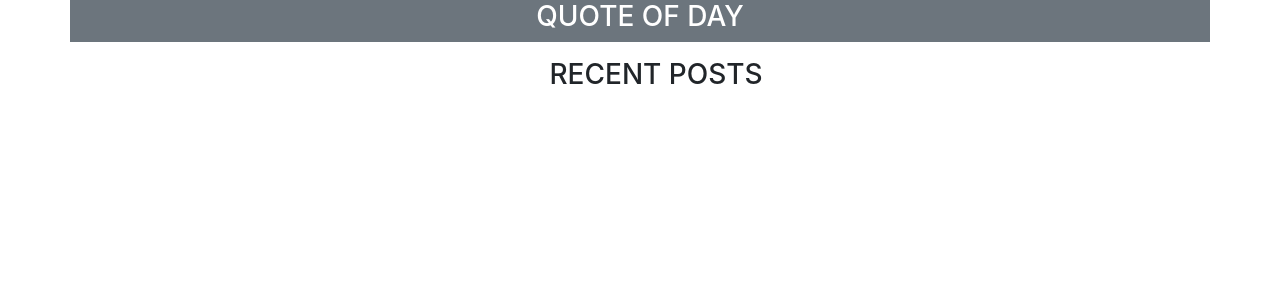
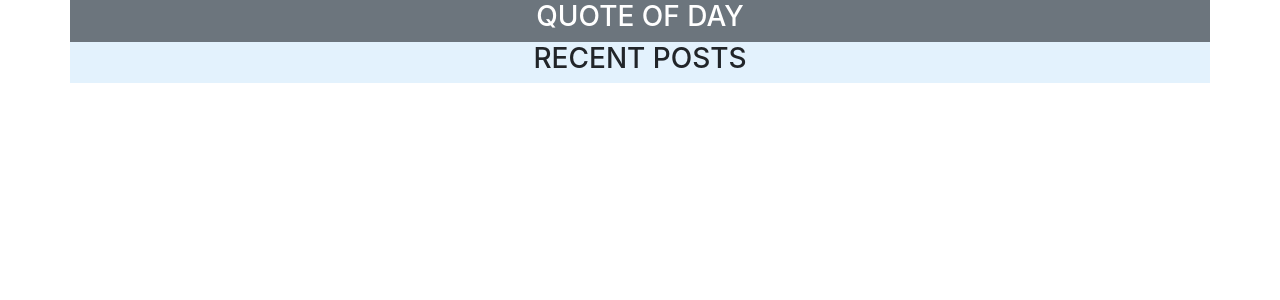
Before and after one commit to Kabu1/blogers, a Python web app: template app/templates/pitches.html in a window 1280 px wide. Shown: the part 70-370 px from the top of the page. Run offline with Jinja, Linux system fonts and the light colour scheme; the template is opened without the code that fills it, so the values that code supplies are empty; some libraries are stand-ins or nearby versions.

Commit message:
finalize ip

```diff
--- a/app/templates/pitches.html
+++ b/app/templates/pitches.html
@@ -17,7 +17,7 @@
     </div>
 </div>
 
-<div class="container-fluid mt-3 ml-3 ml-3">
+<div class="container" style="background-color: #e3f2fd;">
     <div class="row">
         <!-- RECENT POSTS -->
         <div class="col-md-2"></div>
--- a/app/templates/profile/profile.html
+++ b/app/templates/profile/profile.html
@@ -6,7 +6,7 @@
 
 <!-- content -->
 {% block content %}
-<div class="container">
+<div class="container bg-info">
     <div class="row">
         <div class="col-md-5">
             {% if user.avatar %}
```
